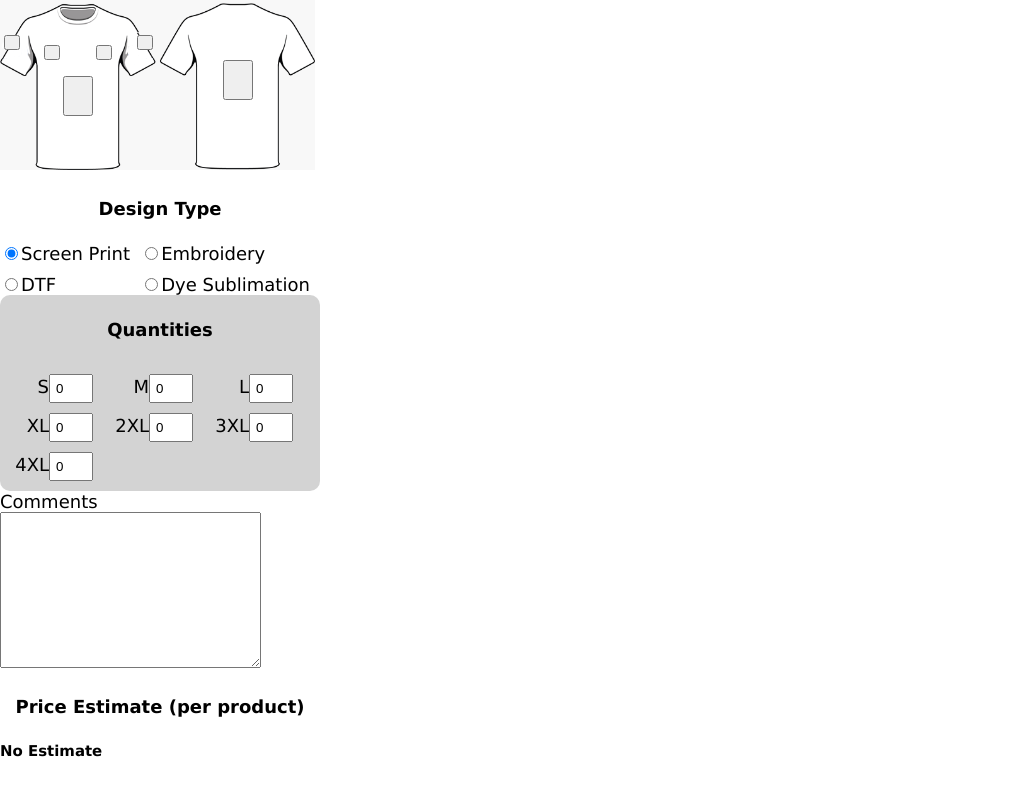
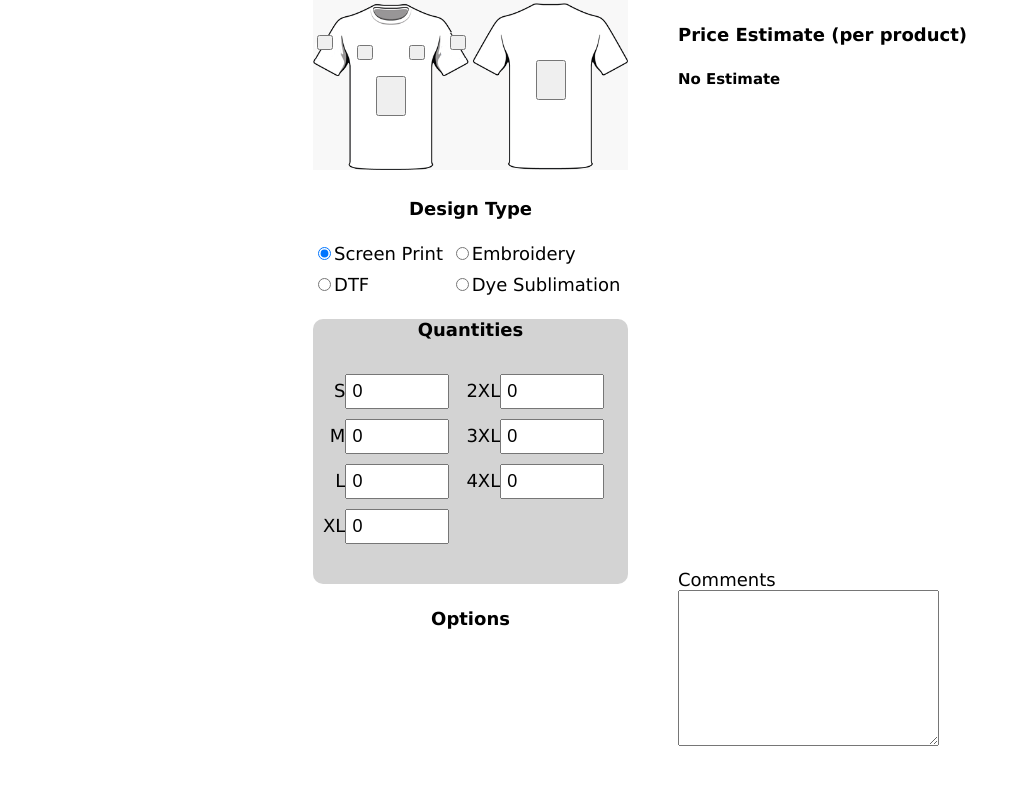
Before and after one commit to imagepointe-jk/pricing-calculator-frontend, a React (Vite) app: page / in a window 1280 px wide. Shown: the top 796 px of the page, without its empty margins (0-1029 px from the left). Built offline with nearby package versions, Linux system fonts and the light colour scheme.

Commit message:
Improve layout; make interface expand in wider iframes

```diff
--- a/src/App.css
+++ b/src/App.css
@@ -1,6 +1,5 @@
 body {
-  width: 320px;
-  font-size: 18px;
+  font-size: 1.125rem;
   margin: 0;
   font-family: "Lucida Sans", "Lucida Sans Regular", "Lucida Grande",
     "Lucida Sans Unicode", Geneva, Verdana, sans-serif;
@@ -15,6 +14,11 @@ h4 {
 
 label {
   display: block;
+}
+
+input,
+select {
+  font-size: 1.125rem;
 }
 
 .loading-spinner {
--- a/src/components/QuantityFields.tsx
+++ b/src/components/QuantityFields.tsx
@@ -74,7 +74,7 @@ export function QuantityFields({ state, setState }: QuoteRequestStateProps) {
   return (
     <div className={styles["main"]}>
       <h4>Quantities</h4>
-      <div className={styles["grid"]}>
+      <div className={styles["fields"]}>
         {fields.map((field) => (
           <label htmlFor={`quantity-${field.size}`}>
             {field.label}
--- a/src/components/QuoteInterface.tsx
+++ b/src/components/QuoteInterface.tsx
@@ -128,6 +128,7 @@ export function QuoteInterface() {
   );
   const [quoteEstimateLoading, setQuoteEstimateLoading] = useState(false);
   const { designType, comments } = requestState;
+  const showOptionsHeading = !requestStateError && designType !== "DTF";
 
   function buildNewFieldValues(
     newState: QuoteRequestState
@@ -302,9 +303,11 @@ export function QuoteInterface() {
 
   return (
     <div className={styles["main"]} id={interfaceId}>
+      <div className={styles["primary-column"]}>
         <GarmentLocationSelector state={requestState} setState={updateState} />
         <DesignTypes state={requestState} setState={updateState} />
         <QuantityFields state={requestState} setState={updateState} />
+        {showOptionsHeading && <h4>Options</h4>}
         {designType === "Screen Print" && (
           <ScreenPrintOptions state={requestState} setState={updateState} />
         )}
@@ -315,6 +318,12 @@ export function QuoteInterface() {
           <DyeSubOptions state={requestState} setState={updateState} />
         )}
         {requestStateError && <h3>{requestStateError}</h3>}
+      </div>
+      <div className={styles["secondary-column"]}>
+        <EstimateArea
+          quoteEstimate={quoteEstimate}
+          loading={quoteEstimateLoading}
+        />
         <div>
           <div>Comments</div>
           <textarea
@@ -328,10 +337,7 @@ export function QuoteInterface() {
             }
           ></textarea>
         </div>
-      <EstimateArea
-        quoteEstimate={quoteEstimate}
-        loading={quoteEstimateLoading}
-      />
+      </div>
     </div>
   );
 }
--- a/src/components/styles/QuantityFields.module.css
+++ b/src/components/styles/QuantityFields.module.css
@@ -3,19 +3,24 @@
   border-radius: 10px;
 }
 
-.grid {
-  display: grid;
-  grid-template-columns: auto auto auto;
+.fields {
+  display: flex;
+  flex-wrap: wrap;
   row-gap: 10px;
   padding: 10px;
-  justify-items: end;
+  margin: auto;
+  height: 200px;
+  flex-direction: column;
+  align-items: end;
+  justify-content: flex-start;
 }
 
-.grid input {
-  width: 30px;
+.fields input {
+  width: 90px;
   padding: 5px;
+  font-size: 1.125rem;
 }
 
-.grid label {
+.fields label {
   padding-right: 17px;
 }
--- a/src/components/styles/QuoteInterface.module.css
+++ b/src/components/styles/QuoteInterface.module.css
@@ -1,6 +1,7 @@
 .main {
   display: flex;
-  flex-direction: column;
+  justify-content: center;
+  gap: 50px;
 }
 
 .design-type-options {
@@ -8,3 +9,29 @@
   grid-template-columns: auto auto;
   row-gap: 10px;
 }
+
+.primary-column {
+  max-width: 315px;
+}
+
+.secondary-column {
+  height: 750px;
+  display: flex;
+  flex-direction: column;
+  justify-content: space-between;
+}
+
+@media screen and (max-width: 768px) {
+  .main {
+    flex-direction: column;
+    width: 320px;
+    justify-content: initial;
+    gap: 20px;
+    margin: auto;
+  }
+
+  .secondary-column {
+    justify-content: initial;
+    gap: 20px;
+  }
+}
```
Lines whose indentation alone changed are shown as unchanged.
